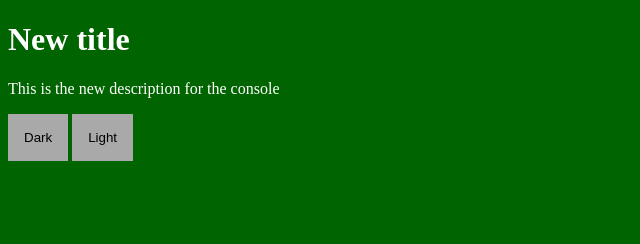
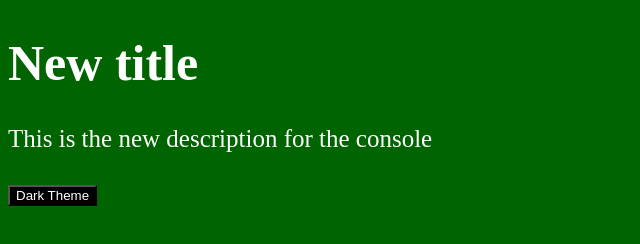
Before and after one commit to hipk0003/mtm6302-console-controller-hipk0003, a plain HTML site: page index.html in a window 1280 px wide. Shown: the whole page, without its empty margins (0-640 px from the left). Drawn offline with Linux system fonts and the light colour scheme.

Commit message:
done assignment

```diff
--- a/index.html
+++ b/index.html
@@ -14,8 +14,7 @@
         </div>
     </header>
     <div id="button-wrapper">
-        <button id="btn-d">Dark</button>
-        <button id="btn-l">Light</button>
+        <button class="dark" onclick='setTheme()'>Dark Theme</button>
     </div>
     <script src="script.js"></script>
 </body>
--- a/script.js
+++ b/script.js
@@ -12,8 +12,14 @@ function setBackgroundColor(){
     const background = document.body.style.backgroundColor = ("darkgreen")
  }
  setBackgroundColor ()
+//  when i comment out the function above, my "setTheme" function works.
 
  function setFontColor (){
     const font = document.getElementById ("main").style.color = "white";
 }
 setFontColor ()
+
+function setTheme (){
+    let element = document.body;
+    element.classList.toggle('dark')
+}
--- a/style.css
+++ b/style.css
@@ -1,6 +1,9 @@
-button{
-    background-color: darkgrey;
-    padding: 1rem;
-    border: none;
-
+body {
+    background-color: white;
+    color: black;
+    font-size: 25px;
 }
+.dark {
+    background-color: black;
+    color: white;
+}
```
